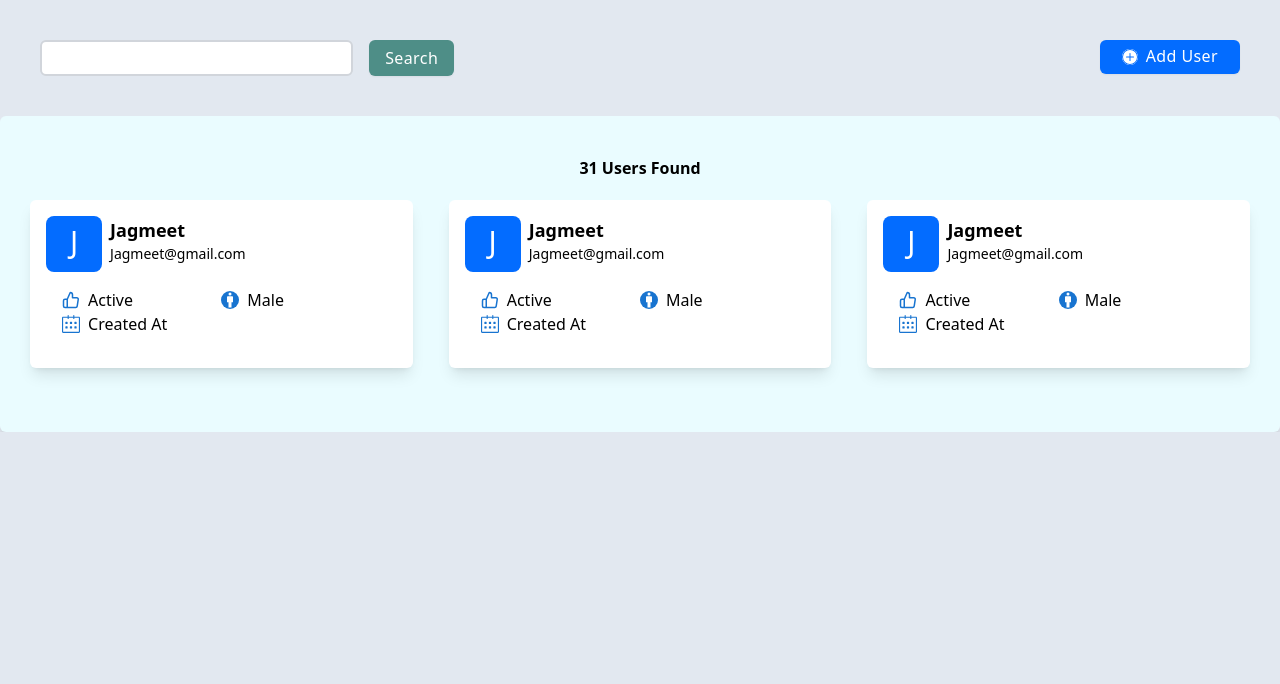
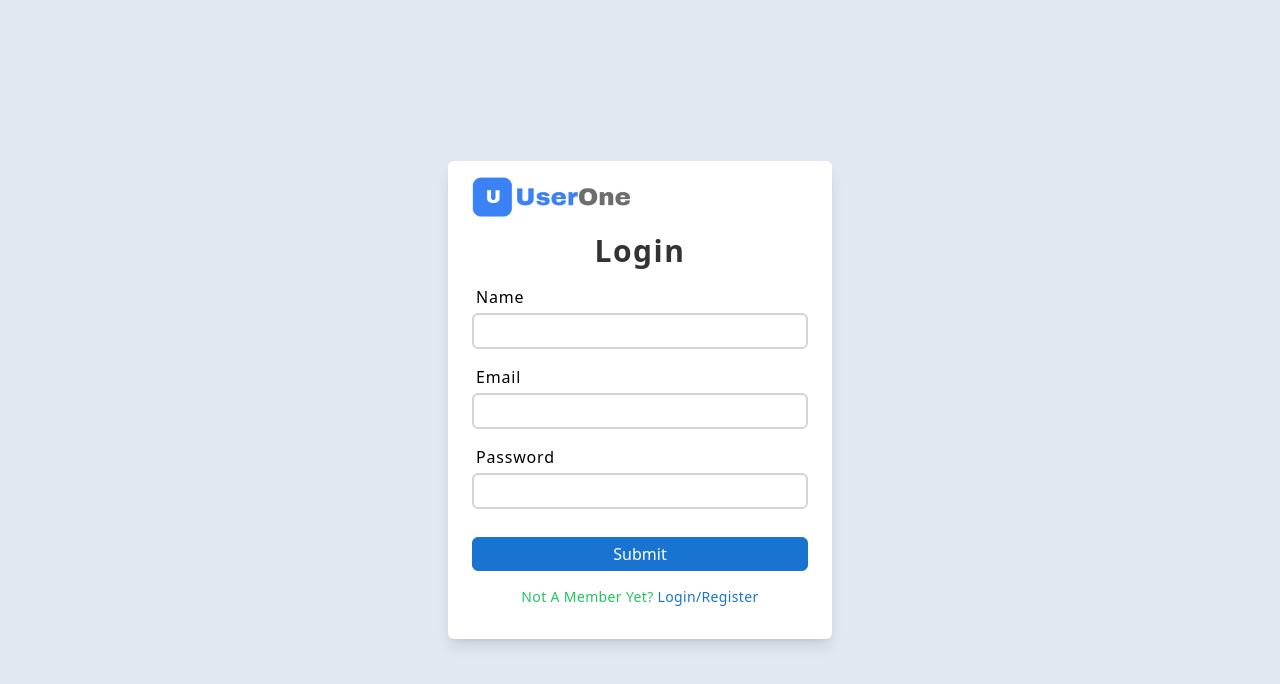
Before and after one commit to ucantbe-jagmeet/user-one, a React (Create React App) app: page /register in a window 1280 px wide. Shown: the top 684 px of the page. Built offline with nearby package versions, Linux system fonts and the light colour scheme.

Commit message:
setting up react router dom

```diff
--- a/package.json
+++ b/package.json
@@ -14,6 +14,7 @@
     "react": "^18.2.0",
     "react-dom": "^18.2.0",
     "react-icons": "^4.8.0",
+    "react-router-dom": "^6.11.2",
     "react-scripts": "5.0.1",
     "typescript": "^4.9.5",
     "web-vitals": "^2.1.4"
--- a/src/App.tsx
+++ b/src/App.tsx
@@ -1,17 +1,22 @@
 import "./App.css";
+import { BrowserRouter, Routes, Route } from "react-router-dom";
 import Dashboard from "./pages/Dashboard";
 import Home from "./pages/Home";
 import Landing from "./pages/Landing";
 import Register from "./pages/Register";
+import ErrorPage from "./pages/ErrorPage";
 
 function App() {
   return (
-    <div className="">
-      {/* <Home /> */}
-      {/* <Landing /> */}
-      {/* <Register /> */}
-      <Dashboard />
-    </div>
+    <BrowserRouter>
+      <Routes>
+        <Route path="/" element={<Landing />} />
+        <Route path="/register" element={<Register />} />
+        <Route path="/home" element={<Home />} />
+        <Route path="/dashboard" element={<Dashboard />} />
+        <Route path="*" element={<ErrorPage />} />
+      </Routes>
+    </BrowserRouter>
   );
 }
 
--- /dev/null
+++ b/src/pages/ErrorPage.tsx
@@ -0,0 +1,22 @@
+import React from "react";
+import { Link } from "react-router-dom";
+import Img from "../assets/images/ErrorPage.svg";
+
+const ErrorPage: React.FC = () => {
+  return (
+    <div className="h-[100vh] bg-slate-200 flex flex-col justify-center items-center p-10 text-center">
+      <img src={Img} alt="not found" className="h-96 md:mb-10 sm:h-80" />
+      <h3 className="font-semibold ">Ohhh! Page not Found</h3>
+      <p className="font-semibold mb-10">
+        We can't seem to find the page you're looking for
+      </p>
+      <Link to="/">
+        <button className="w-[15rem] border   px-2 py-1  rounded-md transition-all duration-200 ease-in mt-3 text-[--primary-dark-blue2] border-[--primary-dark-blue1] bg-white">
+          Back Home
+        </button>
+      </Link>
+    </div>
+  );
+};
+
+export default ErrorPage;
--- a/src/pages/Landing.tsx
+++ b/src/pages/Landing.tsx
@@ -1,6 +1,9 @@
 import { FC } from "react";
 import Logo from "../component/Logo";
 import landing from "../assets/images/landing.svg";
+
+import { Link } from "react-router-dom";
+
 const Landing: FC = () => {
   return (
     <>
@@ -10,16 +13,18 @@ const Landing: FC = () => {
         </div>
         <div className=" mt-44  md:mt-24 flex flex-col items-center md:flex-row md:justify-evenly md:items-start ">
           <div className=" md:w-2/6 md:mt-20">
-            <p className="">
+            <p className=" text-lg">
               Lorem ipsum dolor sit amet consectetur adipisicing elit. Tenetur
               odio laudantium eos a, cupiditate repellat nam velit suscipit eius
               facere quidem nulla veritatis magni iusto numquam aliquid
               accusantium aut veniam atque. Dolore, sed quo! Expedita
               perferendis
             </p>
-            <button className="border text-sm border-[--primary-dark-blue1] px-2 py-1 b  rounded-md bg-white text-[--primary-dark-blue1]  mt-10 hover:text-white hover:bg-[--primary-dark-blue1] transition-all duration-200 ease-in ">
-              Login/Register
-            </button>
+            <Link to="/register">
+              <button className="border text-sm border-[--primary-dark-blue1] px-2 py-1 b  rounded-md bg-white text-[--primary-dark-blue1]  mt-10 hover:text-white hover:bg-[--primary-dark-blue1] transition-all duration-200 ease-in ">
+                Login / Register
+              </button>
+            </Link>
           </div>
           <div className="">
             <img src={landing} alt="" className="hidden md:block h-[25rem]" />
--- a/src/pages/Register.tsx
+++ b/src/pages/Register.tsx
@@ -1,6 +1,7 @@
 import { FC } from "react";
 import Logo from "../component/Logo";
 import FormRow from "../component/FormRow";
+import { Link } from "react-router-dom";
 
 const Register: FC = () => {
   const handleChange = () => {
@@ -34,7 +35,11 @@ const Register: FC = () => {
             value={""}
             handleChange={handleChange}
           />
-
+          <Link to="/home">
+            <button className="w-[100%] border  border-[--primary-dark-blue1] px-2 py-1  rounded-md  text-[--primary-dark-blue1]  text-white bg-[--primary-dark-blue1] transition-all duration-200 ease-in mt-3 hover:text-[--primary-dark-blue1] hover:border-[--primary-dark-blue1] hover:bg-white">
+              Submit
+            </button>
+          </Link>
           <p className="text-sm tracking-wide capitalize text-center text-green-500 py-4 ">
             Not A member yet?
             <button className=" text-[--primary-dark-blue1] ml-1  ">
```
Also changed, not shown: src/assets/images/ErrorPage.svg (added), 1 other file (tests, documents, lock files or other folders).
